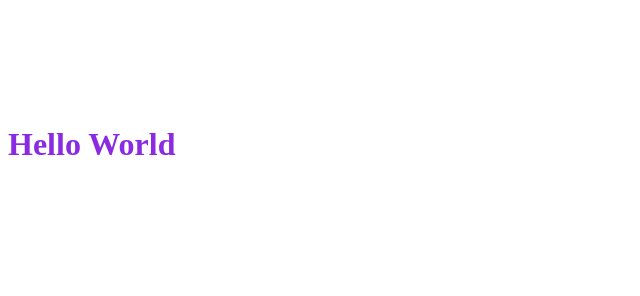
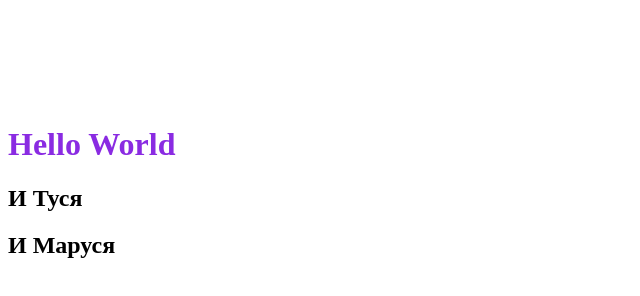
Before and after one commit to vadk/js_helloworld, a website: page index.html in a window 1280 px wide. Shown: the whole page, without its empty margins (0-640 px from the left). Drawn offline with Linux system fonts and the light colour scheme.

Commit message:
more headers

```diff
--- a/index.html
+++ b/index.html
@@ -13,6 +13,8 @@
 
 <body>
     <h1>Hello World</h1>
+    <h2>И Туся</h2>
+    <h2> И Маруся</h2>
 </body>
 
 </html>
```
